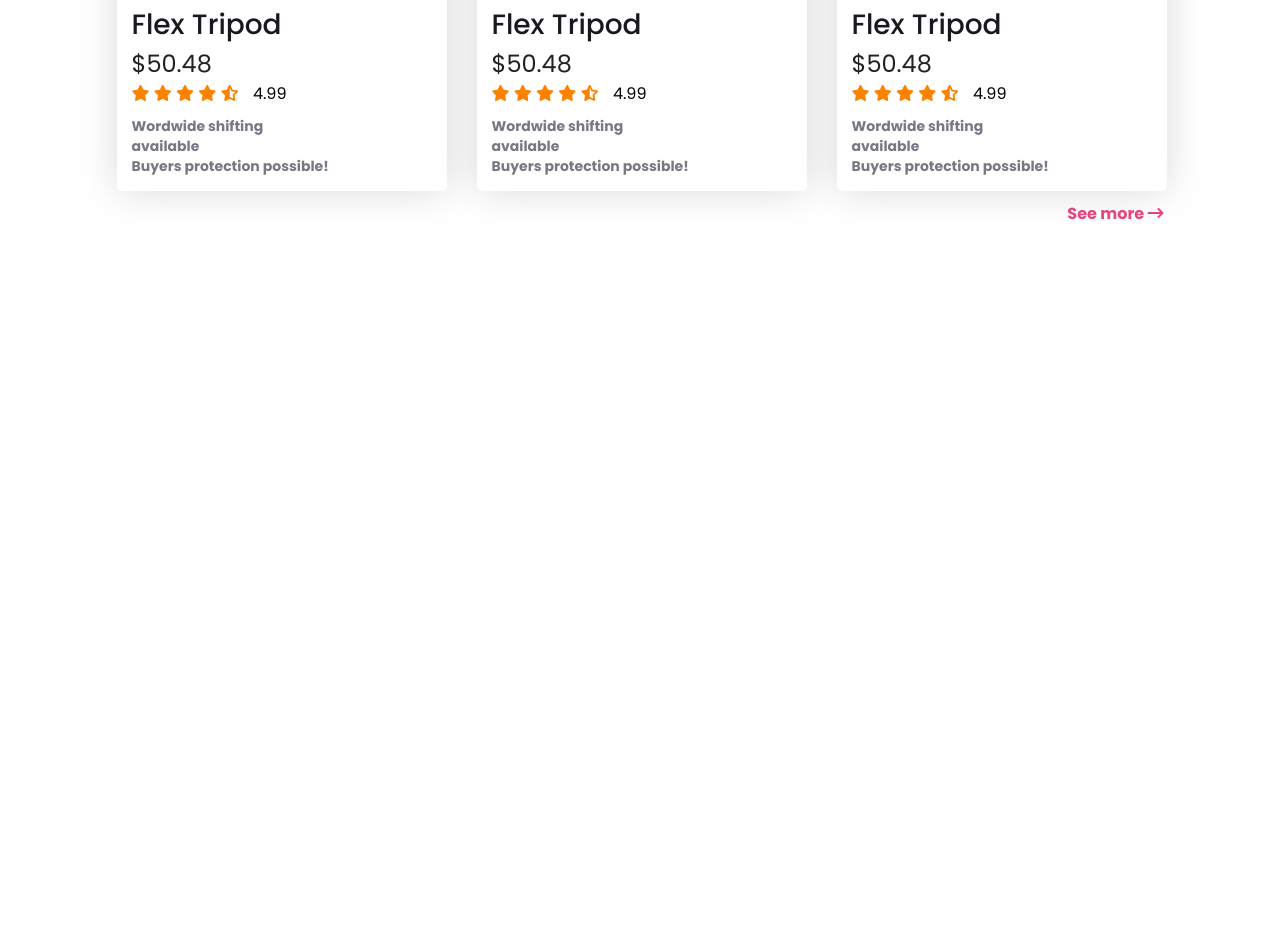
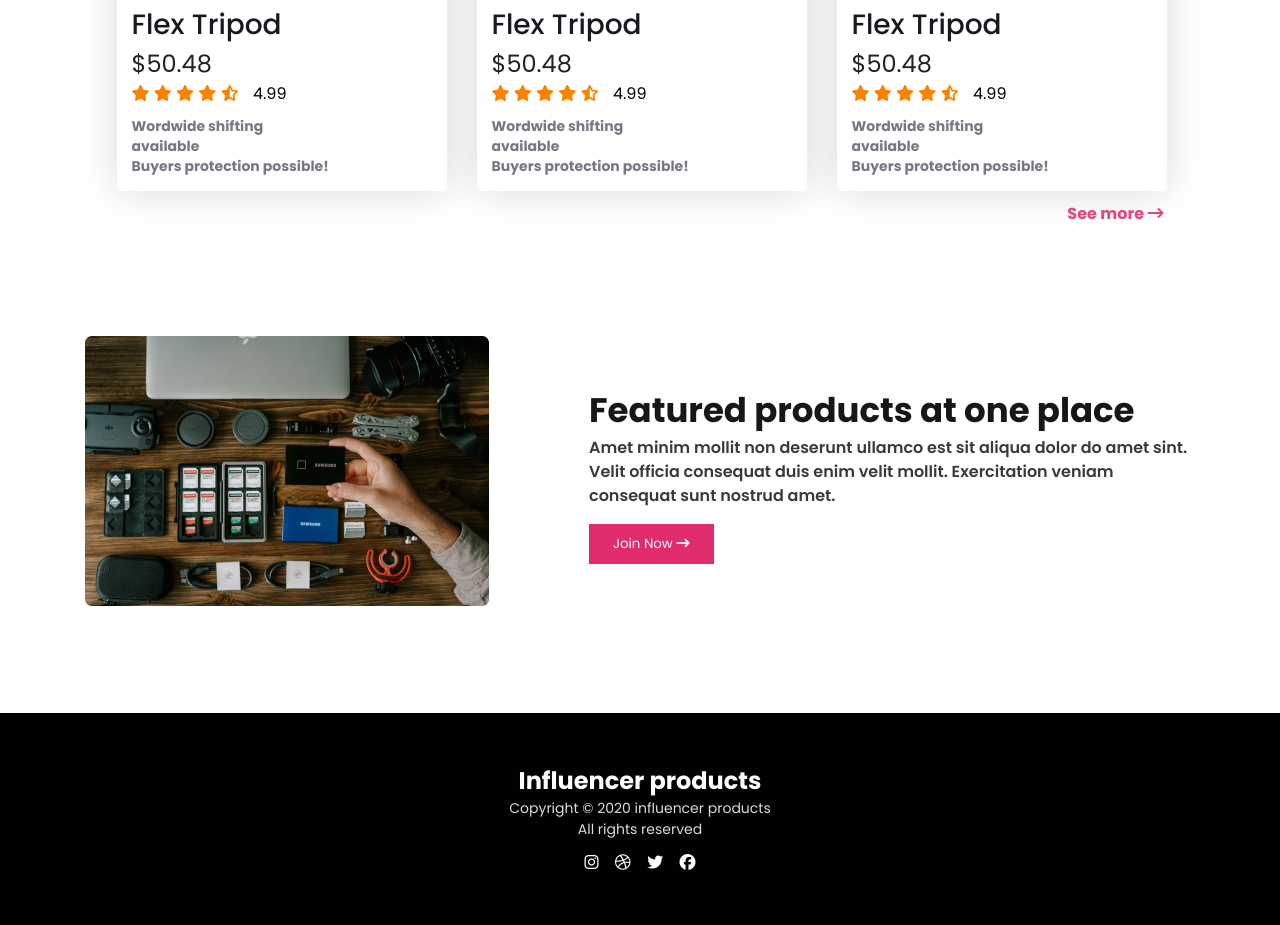
Before and after one commit to developer-nieem/influencer-projects, a plain HTML site: page index.html in a window 1280 px wide. Shown: the part 2729-3654 px from the top of the page. Before the commit the page ends 2965 px from the top, so only its background shows below. Drawn offline with Linux system fonts and the light colour scheme.

Commit message:
Done desktop and mobile version

```diff
--- a/css/style.css
+++ b/css/style.css
@@ -163,3 +163,131 @@ a {
     background: rgba(0, 0, 0, 0);
     border: none;
 }
+
+
+/* Collection part css end */
+
+.feature-products {
+    display: flex;
+    column-gap: 100px;
+    align-items: center;
+    width: 1110px;
+    margin: 100px auto;
+}
+
+.feature-products-info h2 {
+    font-weight: 700;
+    font-size: 34px;
+    color: #171717;
+}
+
+.feature-products-info p {
+    font-weight: 600;
+    font-size: 16px;
+    line-height: 24px;
+    color: #3b3a3a;
+}
+
+.feature-products-info button {
+    padding: 10px 24px;
+    background: #E02C6D;
+    color: #fff;
+    border: none;
+    margin-top: 16px;
+}
+
+/* Feature products CSS end */
+.footer-info {
+    text-align: center;
+    background-color: rgb(1, 1, 1);
+    padding: 50px;
+    color: #fff;
+}
+
+.footer-info h2 {
+    font-weight: 700;
+    font-size: 24px;
+}
+
+.footer-info p {
+    font-weight: 400;
+    font-size: 14px;
+    color: #D9DBE1;
+
+}
+
+.footer-social {
+    padding-top: 10px;
+}
+
+.footer-social i {
+    padding: 0px 6px;
+}
+
+/* Footer part css end */
+
+@media screen and (max-width:576px) {
+    .container-width {
+        width: 100%;
+    }
+
+    .nav{
+        flex-direction: column;
+        width: 100%;
+    }
+    .main-menu ul{
+        gap: 20px;
+        margin-top: 30px;
+
+    }
+    /* Header mobile css end */
+
+    .hero-section {
+        flex-direction: column-reverse;
+    }
+.hero-section-banner img{
+    width: 100%;
+}
+    .hero-section-info {
+        text-align: center;
+        margin: 0 30px;
+    }
+
+    .hero-section-info h2 {
+        font-size: 28px;
+        margin-top: 40px;
+    }
+
+    /* Mobile hero css end */
+    .partner-logs {
+        width: 100%;
+        gap: 30px;
+    }
+
+    /* Mobile Partner Logo css End  */
+    .collection {
+        width: 100%;
+    }
+
+    .collection-items {
+        grid-template-columns: repeat(1, 1fr);
+
+    }
+
+    .collection-item img {
+        width: 100%;
+    }
+
+    /* Mobile Collection part css end  */
+    .feature-products {
+        flex-direction: column-reverse;
+        width: 100%;
+        gap: 30px;
+    }
+
+    .feature-products-info {
+        text-align: center;
+    }
+
+
+}
--- a/index.html
+++ b/index.html
@@ -84,7 +84,7 @@
 
         <!-- ========== Partner Logo part End ================ -->
 
-        <!-- ========== Collection  part End ================ -->
+        <!-- ========== Collection  part Start here ================ -->
         <section>
             <div class="collection">
                 <h2>Popular Collection</h2>
@@ -286,8 +286,43 @@
             </div>
         </section>
 
+<!-- ========== Collection  part end ================ -->
+
+
+<!-- ========== Feature products part Start here ================ -->
+<section>
+    <div class="feature-products">
+        <div class="feature-products-banner">
+            <img src="images/gear.png" alt="">
+        </div>
+        <div class="feature-products-info">
+            <h2>Featured products at one place</h2>
+            <p>Amet minim mollit non deserunt ullamco est sit aliqua dolor do amet sint. Velit officia consequat duis enim velit mollit. Exercitation veniam consequat sunt nostrud amet.</p>
+            <button>Join Now <i class="fa-solid fa-arrow-right-long"></i></button>
+        </div>
+
+    </div>
+</section>
+
+<!-- ========== Feature products part end ================ -->
     </main>
 
+    <!-- ========== main part end ============-->
+
+    <footer>
+        <div class="footer-info">
+            <h2>Influencer products</h2>
+            <p>Copyright © 2020  influencer products</p>
+            <p>All rights reserved</p>
+            <div class="footer-social">
+                <i class="fa-brands fa-instagram"></i>
+                <i class="fa-brands fa-dribbble"></i>
+                <i class="fa-brands fa-twitter"></i>
+                <i class="fa-brands fa-facebook"></i>
+
+            </div>
+        </div>
+    </footer>
 
 
 </body>
```
